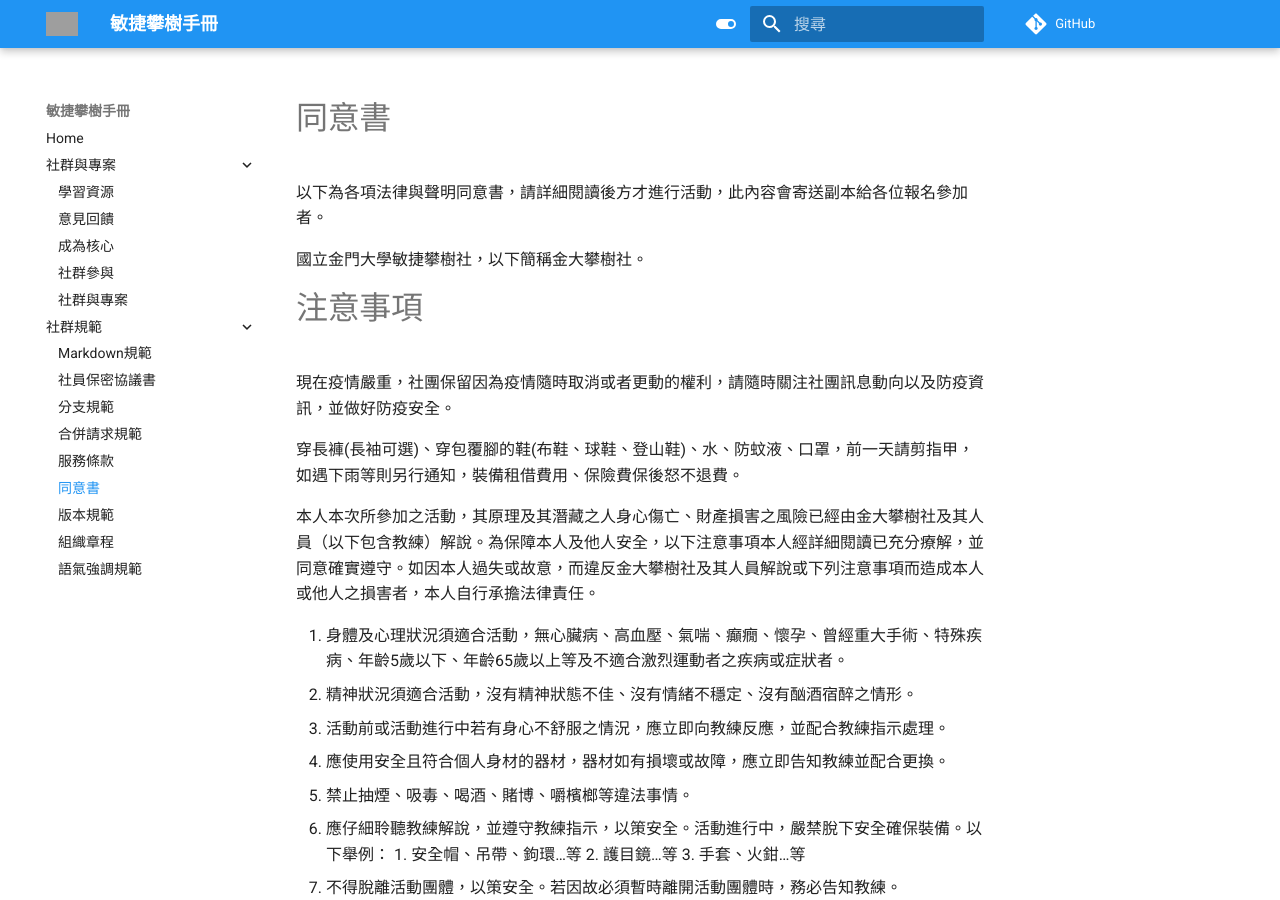
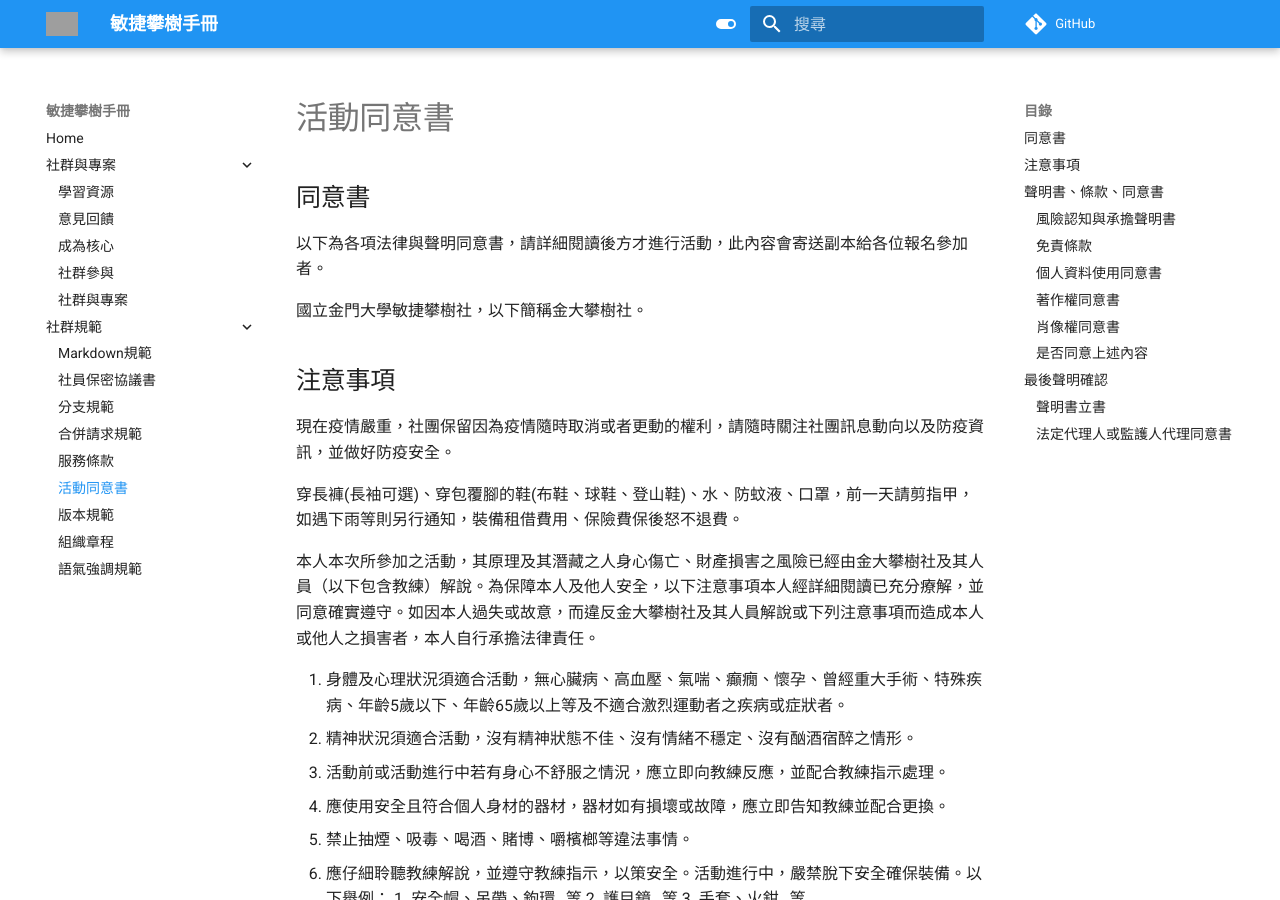
Before and after one commit to NQU-Agile-Tree-Climbing-Club/community-regulation, an MkDocs documentation site: the page built from docs/社群規範/活動同意書.md, in a window 1280 px wide and 900 px high. Built offline with MkDocs 1.6.1 and Material for MkDocs 9.7.7, drawn with Linux system fonts in a browser that asks for light colours; comment, search, counter and statistics services are not loaded; grey boxes are pictures that could not be loaded.

Commit message:
Relate #4 !2 提交將大標
修改項目:

模組:

```diff
--- a/docs/社群規範/活動同意書.md
+++ b/docs/社群規範/活動同意書.md
@@ -1,9 +1,9 @@
-# 同意書
+## 同意書
 以下為各項法律與聲明同意書，請詳細閱讀後方才進行活動，此內容會寄送副本給各位報名參加者。
 
 國立金門大學敏捷攀樹社，以下簡稱金大攀樹社。
 
-# 注意事項
+## 注意事項
 
 現在疫情嚴重，社團保留因為疫情隨時取消或者更動的權利，請隨時關注社團訊息動向以及防疫資訊，並做好防疫安全。
 
@@ -84,8 +84,8 @@
         12. 若有發現岩塊鬆動或是軟墊破損，請立即通知現場管理人員。
         13. 因定線及教學需求，區段封閉時，請配合避免攀爬該區域。
 
-# 聲明書、條款、同意書
-## 風險認知與承擔聲明書
+## 聲明書、條款、同意書
+### 風險認知與承擔聲明書
 並不想使本人恐懼或降低參與活動的熱誠，但金大攀樹社認為有責任預先讓本人知道以下可能存在的風險，作為本人選擇是否參與活動之參考依據：
 
 1. 戶外活動總是隱藏著危險的可能性，可能導致本人或第三人死亡、身體或心理受到傷害（包含暫時、長期或永久）、罹患疾病、財產損失。雖然金大攀樹社已採取負責任措施，向本人提供適當裝備與技巧熟練的指導員以及保險等，使本人能參與可能不熟悉的戶外活動，但戶外活動仍存在風險，且特定風險可能無法完全排除。
@@ -98,7 +98,7 @@
 8. 若為生存遊戲活動，本人可能因為躲藏或移動而在場上(在金大攀樹社提供的場地、掩體、溝道)或休息而在休息區(例如休息區)，本人亦將承擔暴露被BB彈攻擊；撞到人、動物、掩體、物體等；摔倒在地上、壕溝；或因姿勢不恰當造成的傷害；以及暴露遭動植物攻擊、遭細菌、病毒感染或傳染的風險。
 9. 若為攀岩活動，本人可能因為休息或滑落而懸掛空中或墜落在地墊（在金大攀樹社提供給本人的裝備協助下）或休息臨時站在依靠點(岩點)，攀岩時將使用雙手、雙腳、雙臂和雙腿抓住岩點或岩石縫隙、突起，岩石可能是非常粗糙和銳利。攀岩者承擔攀岩時因為墜落或垂降時撞擊岩點或岩石導致的擦傷風險。
 
-## 免責條款
+### 免責條款
 
 1. 本人認知活動存在導致本人受傷或死亡之風險，並了解本聲明書之風險敘述並不完整，仍有其他未知或意外之風險可能導致本人受傷或死亡。本人同意承擔本聲明書所提及和未提及之風險。
 2. 本人在參加活動前已知悉風險存在，並自願參加活動，未受任何人強迫。
@@ -108,7 +108,7 @@
 6. 獨立、負責與自主是戶外活動的基本要件，本人了解不當行為、不願意或無能力滿足活動要求，可能導致本人在活動前或活動中被取消活動參與資格，本人須負擔因此額外衍生之相關費用。
 7. 本人同意參加者能否參與活動、活動是否如期舉行，由金大攀樹社依安全與風險等條件單方判斷決定。
 
-## 個人資料使用同意書
+### 個人資料使用同意書
 本人同意金大攀樹社因執行本活動蒐集、取得、處理、利用本人個人資料，供金大攀樹社用於保險、報名、統計、分析等事項。
 
 1. 金大攀樹社因執行本活動蒐集、取得、處理、利用本人個人資料，應確實恪遵「個人資料保護法」相關法令及本人之指示，並負有永久保密義務，除為執行本活動或經本人書面同意者外，金大攀樹社不得以任何形式將本人個人資料散布、公開或交付、傳輸予任何第三人。
@@ -116,7 +116,7 @@
 3. 金大攀樹社就所蒐集、取得之本人個人資料，應依本人指示，採取適當之安全維護措施，並善盡保管義務。本人得隨時就安全維護措施等相關事項實施檢查。
 4. 金大攀樹社若違反相關法令或本人指示，致本人個人資料遭不法蒐集、處理、利用或發生其他權利受侵害之情事者，使本人因而受損害賠償之請求或增加、支出一切成本或費用，金大攀樹社應負擔所有損害賠償或損失補償之責任。
 
-## 著作權同意書
+### 著作權同意書
 本人同意無償金大攀樹社於活動中有創意思考或創作行為，供金大攀樹社用於開放專案(敏捷攀樹手冊等)、非開放專案(企劃書、計劃書、教案等)、推廣、宣傳、行銷、廣告目的使用。
 
 1. 在活動期間所有著作，包括攝影、繪圖、錄影、錄音、話語、文字、心得等任何形式媒介與媒體，將著作財產權、出版權、商品化權利等一切權利皆歸屬金大攀樹社所有。
@@ -124,20 +124,20 @@
 3. 不限定該著作財產權之利用地域、時間、媒體形式、次數、對他人授權方式。
 4. 保證不對金大攀樹社行使著作人格權。
 
-## 肖像權同意書
+### 肖像權同意書
 金大攀樹社於活動中將拍攝或錄影，並上傳至網路平台提供下載，該網路平台路徑提供予同一次活動參與者，金大攀樹社就拍攝或錄影之作品有著作權並且取得本人肖像權，金大攀樹社可將該作品供開放專案(敏捷攀樹手冊等)、非開放專案(企劃書、計劃書、教案等)、推廣、宣傳、行銷、廣告目的使用。
 
-## 是否同意上述內容
+### 是否同意上述內容
 
 - [ ] 是，已詳閱並同意
 - [ ] 否，並拒絕參加
 
-# 最後聲明確認
+## 最後聲明確認
 〈同意書〉已告知活動可能存有的風險，本人已閱讀並同意、自願接受〈同意書〉全文，並了解即使是口頭同意、線上表單、紙本簽署也是具有法律效益。
 
 本人非因金大攀樹社之做出任何口頭、書面、視覺表述或聲明而參加活動。
 
-## 聲明書立書
+### 聲明書立書
 本人了解本聲明書對本人、本人繼承人均具拘束力。
 
 立聲明書人姓名：
@@ -146,7 +146,7 @@
 電話：
 簽署日期：
 
-## 法定代理人或監護人代理同意書
+### 法定代理人或監護人代理同意書
 本人為未成年者，由法定代理人或監護人代理聲明，下載同意書列印簽署後現場繳交同意書，或現場有提供同意書內容也可以現場簽署。
 
 線上填寫者為未成年者會打電話詢問。
```
